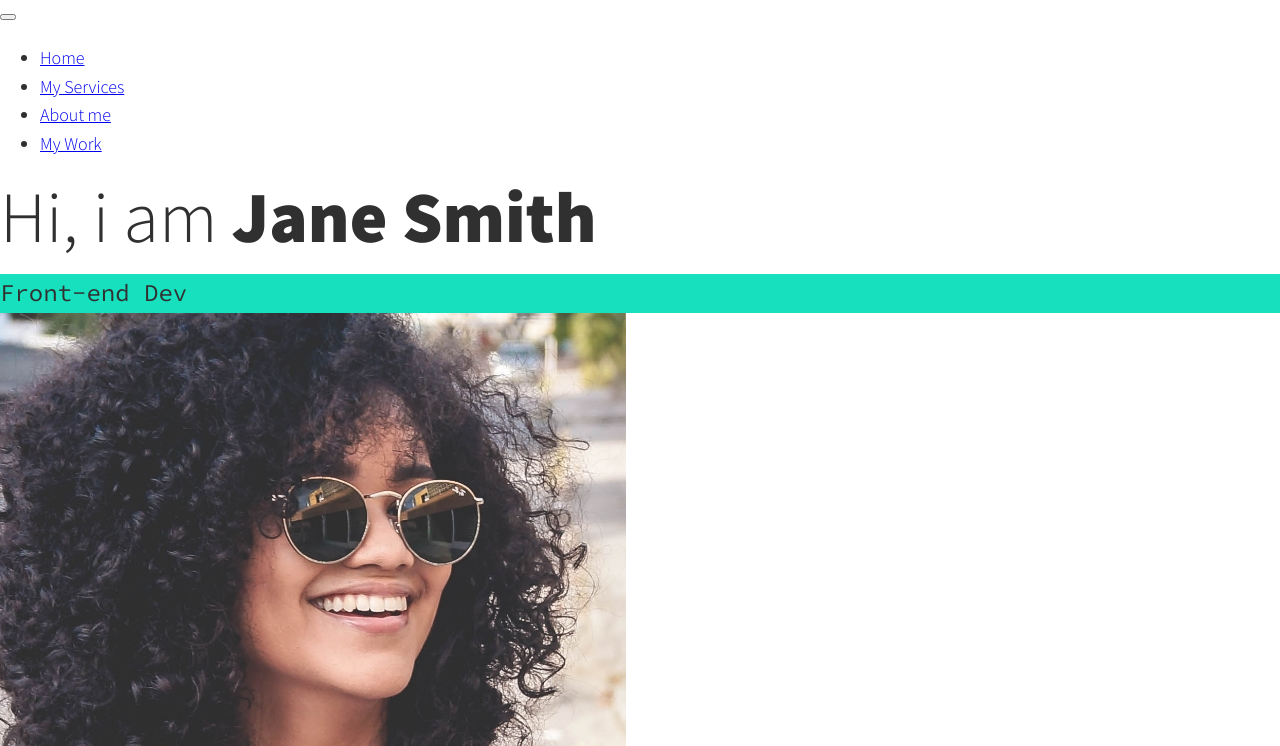
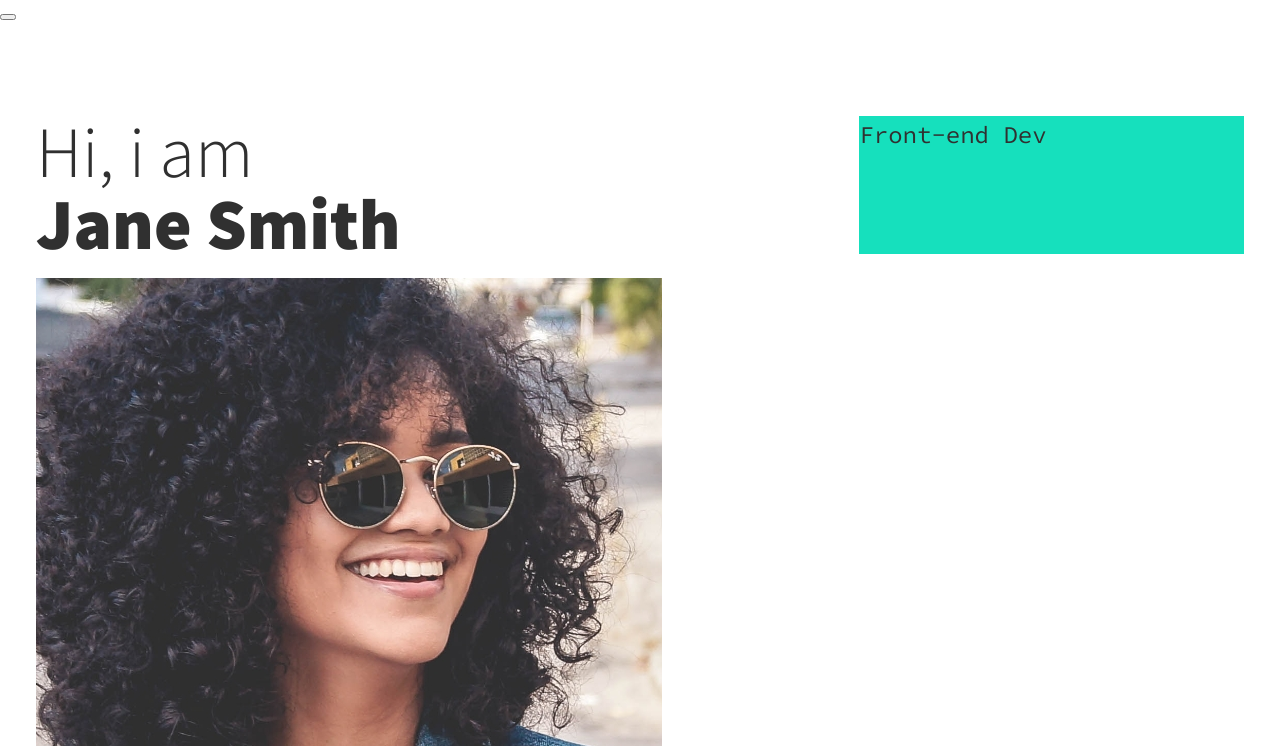
Before and after one commit to Aromd/prueba, a plain HTML site: page index.html in a window 1280 px wide. Shown: the part 54-800 px from the top of the page. Drawn offline with nearby package versions, Linux system fonts and the light colour scheme.

Commit message:
Arrancando con el grid

```diff
--- a/css/style.css
+++ b/css/style.css
@@ -43,6 +43,10 @@ body {
     line-height: 1.6;
 }
 
+section {
+    padding: 5em 2em;
+}
+
 img {
     display: block;
     max-width: 100%;
@@ -56,7 +60,7 @@ strong {
 h1,
 h2,
 h3 {
-    line-height: 1.1;
+    line-height: 1;
     margin: 0;
 }
 
@@ -80,6 +84,10 @@ h3 {
     font-weight: var(--fw--reg);
 }
 
+.section__title--intro strong {
+    display: block;
+}
+
 .section__subtitle {
     margin: 0;
     font-size: var(--fs-h3);
@@ -89,4 +97,28 @@ h3 {
 .section__subtitle--about {
     background: var(--clr--accent);
     font-family: var(--ff--secondary);
+    margin-bottom: 1em;
 }
+
+/* header */
+
+.nav {
+    display: none;
+}
+
+/* Intro section */
+
+.intro {
+    position: relative;
+}
+
+/* VOLVER A MINUTO 45 - repasar grid antes */
+@media (min-width: 600px) {
+    .intro {
+        display: grid;
+        grid-template-areas:
+            "img title"
+            "img subtitle";
+
+    }
+}
```
